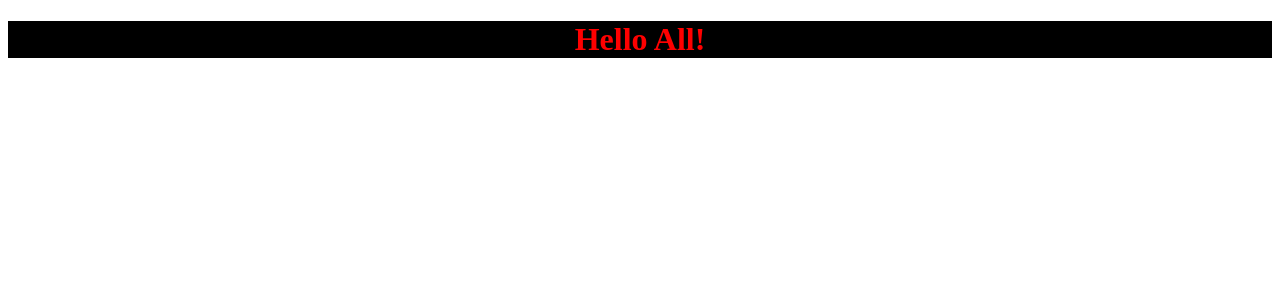
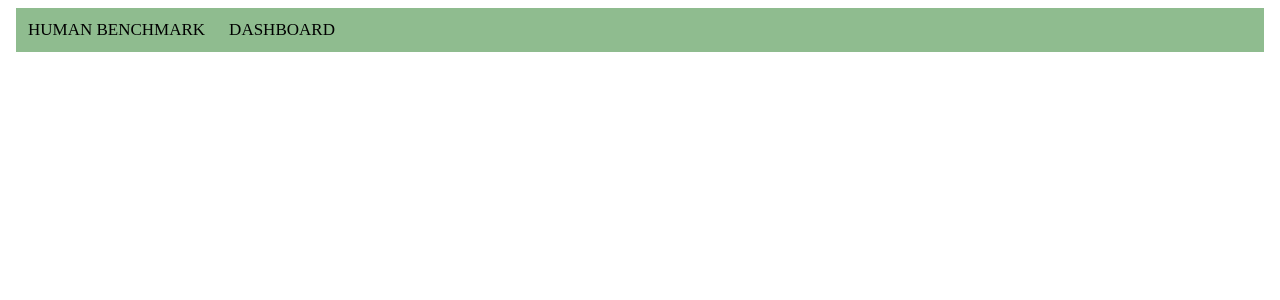
Before and after one commit to Tocampo627/Number-Memory-Clone, a React (Vite) app: page / in a window 1280 px wide. Shown: the top 300 px of the page. Built offline with nearby package versions, Linux system fonts and the light colour scheme.

Commit message:
Created Navigation Bar

```diff
--- a/src/App.jsx
+++ b/src/App.jsx
@@ -1,7 +1,7 @@
 import React from 'react';
 import './index.css';
 
-import { Header } from './Header';
+import { Header } from './Header/Header';
 
 export const App = () => {
   return (
--- /dev/null
+++ b/src/Header/Header.jsx
@@ -0,0 +1,17 @@
+import React from 'react';
+import './header.css';
+
+export const Header = () => {
+  return (
+    <body>
+      <div class="navbar">
+        <a class="active" href="#">
+          <b class="options"></b> HUMAN BENCHMARK
+        </a>
+        <a href="#">
+          <i class="options"></i> DASHBOARD
+        </a>
+      </div>
+    </body>
+  );
+};
--- a/src/Header/header.css
+++ b/src/Header/header.css
@@ -1,5 +1,21 @@
-h1 {
-  color: red;
-  background-color: black;
+/* h1 {
+  color: rgb(0, 255, 191);
+  background-color: rgb(192, 188, 188);
   text-align: center;
+} */
+.navbar {
+  width: auto;
+  background-color: #8fbc8f;
+  overflow: auto;
 }
+.navbar a {
+  float: left;
+  text-align: center;
+  padding: 12px;
+  color: rgb(0, 0, 0);
+  text-decoration: none;
+  font-size: 17px;
+}
+.navbar a:hover {
+  background-color: rgba(255, 255, 255, 0.61);
+}
--- a/src/Header/index.jsx
+++ /dev/null
@@ -1,6 +0,0 @@
-import React from 'react';
-import './header.css';
-
-export const Header = () => {
-  return <h1>Hello All!</h1>;
-};
```
Also changed, not shown: src/index.js (+4 -4 lines).
